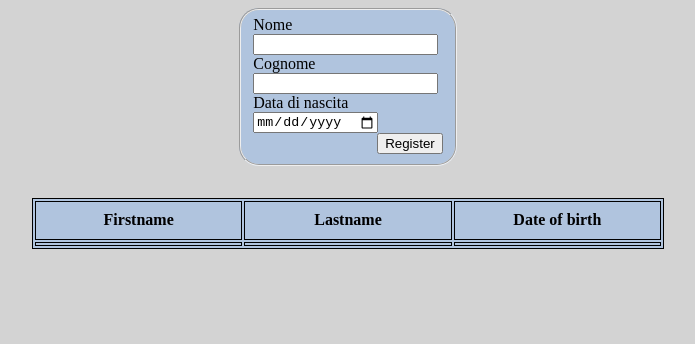
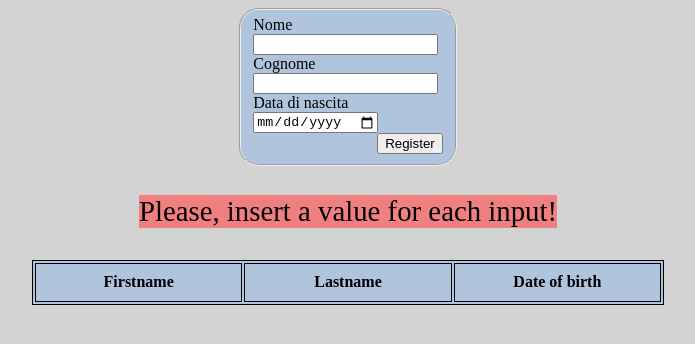
Before and after one commit to AleOnta/E1-W3-UNIT2, a plain HTML site: page index.html in a window 1280 px wide. Both pictures are taken after a click on the button "Register". Shown: the whole page, without its empty margins (292-987 px from the left). Drawn offline with Linux system fonts and the light colour scheme.

Commit message:
adds a error to the function

```diff
--- a/assets/index.js
+++ b/assets/index.js
@@ -11,6 +11,15 @@ function welcomeToTheTable() {
   let birthdate = document.getElementById("birthDate").value;
 
   const registeredUser = new NewVisitor(userfirstname, userLastname, birthdate);
+
+  if (registeredUser.firstname === "" || registeredUser.lastname === "" || registeredUser.birthdate === "") {
+    const myError = document.getElementById("errorContainer");
+    myError.innerText = "Please, insert a value for each input!";
+  } else {
+    // Cleaning the error div
+    const myError = document.getElementById("errorContainer");
+    myError.innerText = "";
+
     // Recovering the name / surname / birthdate to push into the table
     const Fname = registeredUser.firstname;
     const Lname = registeredUser.lastname;
@@ -40,6 +49,7 @@ function welcomeToTheTable() {
     toClearSecond.value = null;
     toClearThird.value = null;
   }
+}
 
 // calling the function on click
 let registerCommand = document.getElementById("registerButton");
--- a/index.html
+++ b/index.html
@@ -28,7 +28,13 @@
         align-self: flex-end;
       }
 
-      div {
+      #errorContainer {
+        margin-top: 1em;
+        font-size: 1.8em;
+        background-color: lightcoral;
+      }
+
+      #tableDiv {
         margin-top: 2em;
         width: 50%;
       }
@@ -60,8 +66,8 @@
       <input type="date" name="birthdate" id="birthDate" />
       <button id="registerButton">Register</button>
     </fieldset>
-
-    <div>
+    <div id="errorContainer"></div>
+    <div id="tableDiv">
       <table>
         <tbody id="tableContainer">
           <tr>
```
Lines whose indentation alone changed are shown as unchanged.
